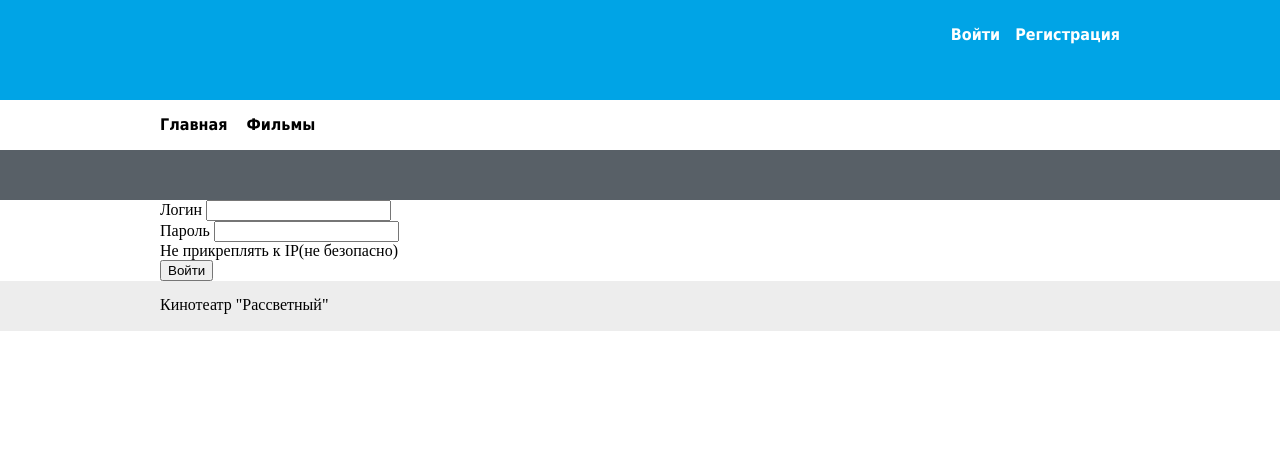
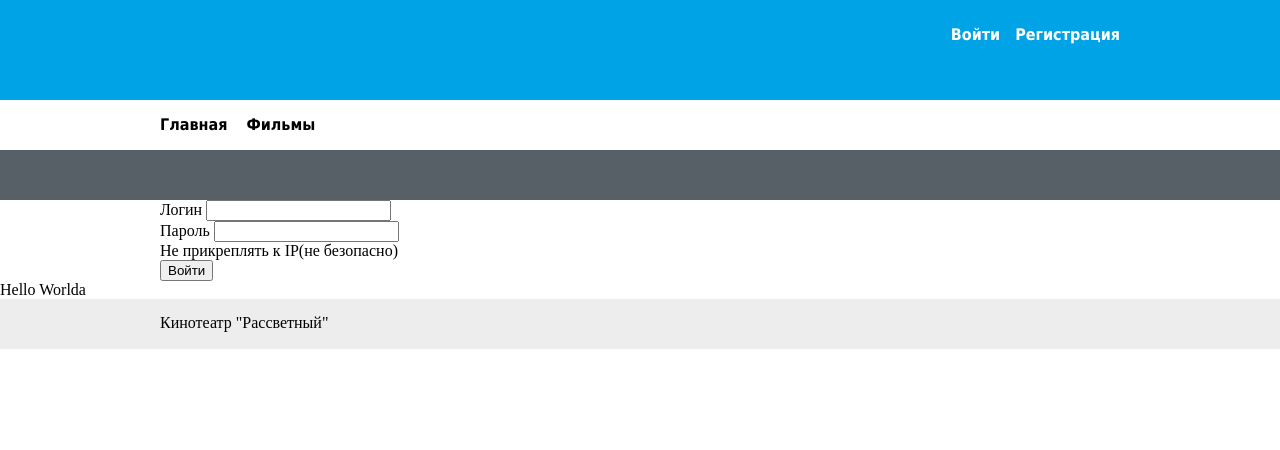
Before and after one commit to malkiev96/MyCinema, a PHP site: page /login.php in a window 1280 px wide. Shown: the top 450 px of the page. Run offline with PHP 8.4, Linux system fonts and the light colour scheme; data that the repository does not hold is empty.

Commit message:
Update exit.php

```diff
--- a/index.php
+++ b/index.php
@@ -16,7 +16,6 @@ require "includes/config.php"
     <?include "includes/header.php";?>
 
     <div id="content">
-
             <?php
             if ($_GET){
 
--- a/login.php
+++ b/login.php
@@ -67,18 +67,15 @@ if(isset($_POST['submit'])) {
 </head>
 <body>
 <?include "includes/header.php";?>
-
 <div id="content">
-
     <form method="POST">
         Логин <input name="login" type="text"><br>
         Пароль <input name="password" type="password"><br>
         Не прикреплять к IP(не безопасно) <input type="checkbox" hidden value="1" name="not_attach_ip"><br>
         <input name="submit" type="submit" value="Войти">
     </form>
-
 </div>
-
+Hello Worlda
 <?include "includes/footer.php";?>
 </body>
 </html>
```
